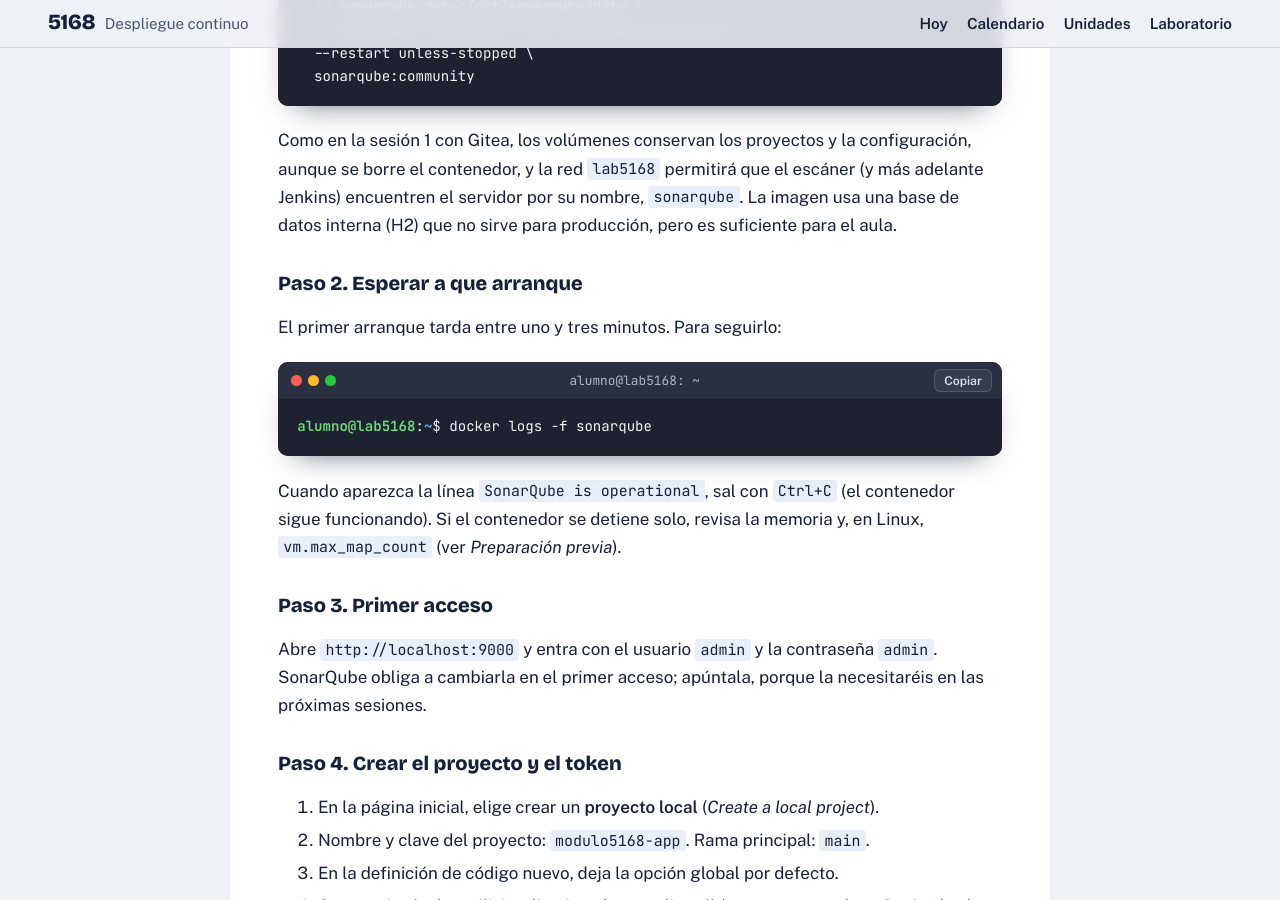
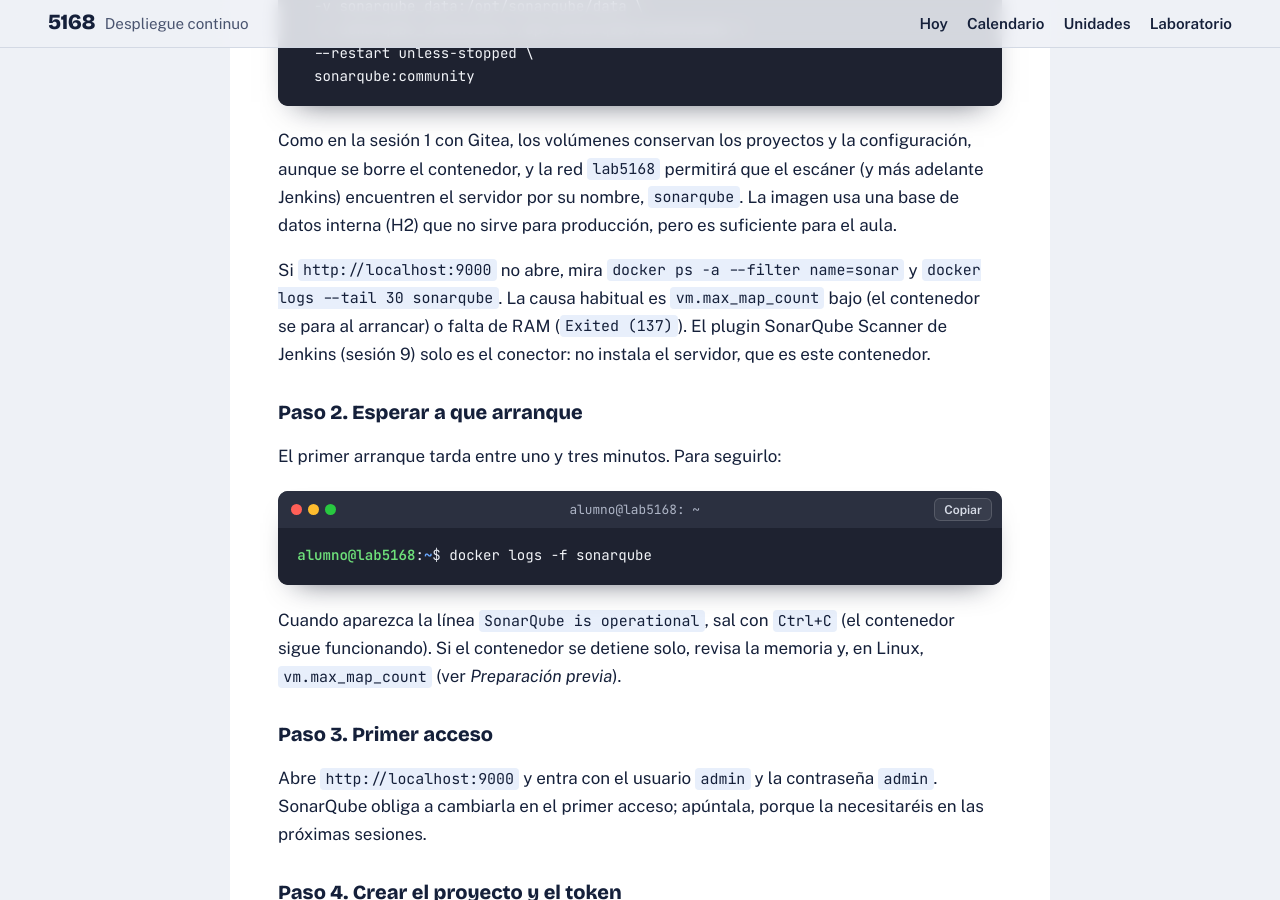
Before and after one commit to sergio79cs/modulo5168, a Jekyll site: the page built from ut01/sesion2.md, in a window 1280 px wide and 900 px high, scrolled down 5136 px. Built offline with Jekyll 4.4.1, drawn with Linux system fonts in a browser that asks for light colours; our own code applies the rules of GitHub Pages for plain Markdown files.

Commit message:
Sesiones 2, 3 y 4: SonarQube sin abrir y DNS de Docker

````diff
--- a/ut01/sesion2.md
+++ b/ut01/sesion2.md
@@ -114,6 +114,8 @@ docker run -d --name sonarqube \
 ```
 
 Como en la sesión 1 con Gitea, los volúmenes conservan los proyectos y la configuración, aunque se borre el contenedor, y la red `lab5168` permitirá que el escáner (y más adelante Jenkins) encuentren el servidor por su nombre, `sonarqube`. La imagen usa una base de datos interna (H2) que no sirve para producción, pero es suficiente para el aula.
+
+Si `http://localhost:9000` no abre, mira `docker ps -a --filter name=sonar` y `docker logs --tail 30 sonarqube`. La causa habitual es `vm.max_map_count` bajo (el contenedor se para al arrancar) o falta de RAM (`Exited (137)`). El plugin SonarQube Scanner de Jenkins (sesión 9) solo es el conector: no instala el servidor, que es este contenedor.
 
 ### Paso 2. Esperar a que arranque
 
````
Also changed, not shown: ut01/sesion3.md (+1 -0 lines), ut01/sesion4.md (+2 -0 lines).
